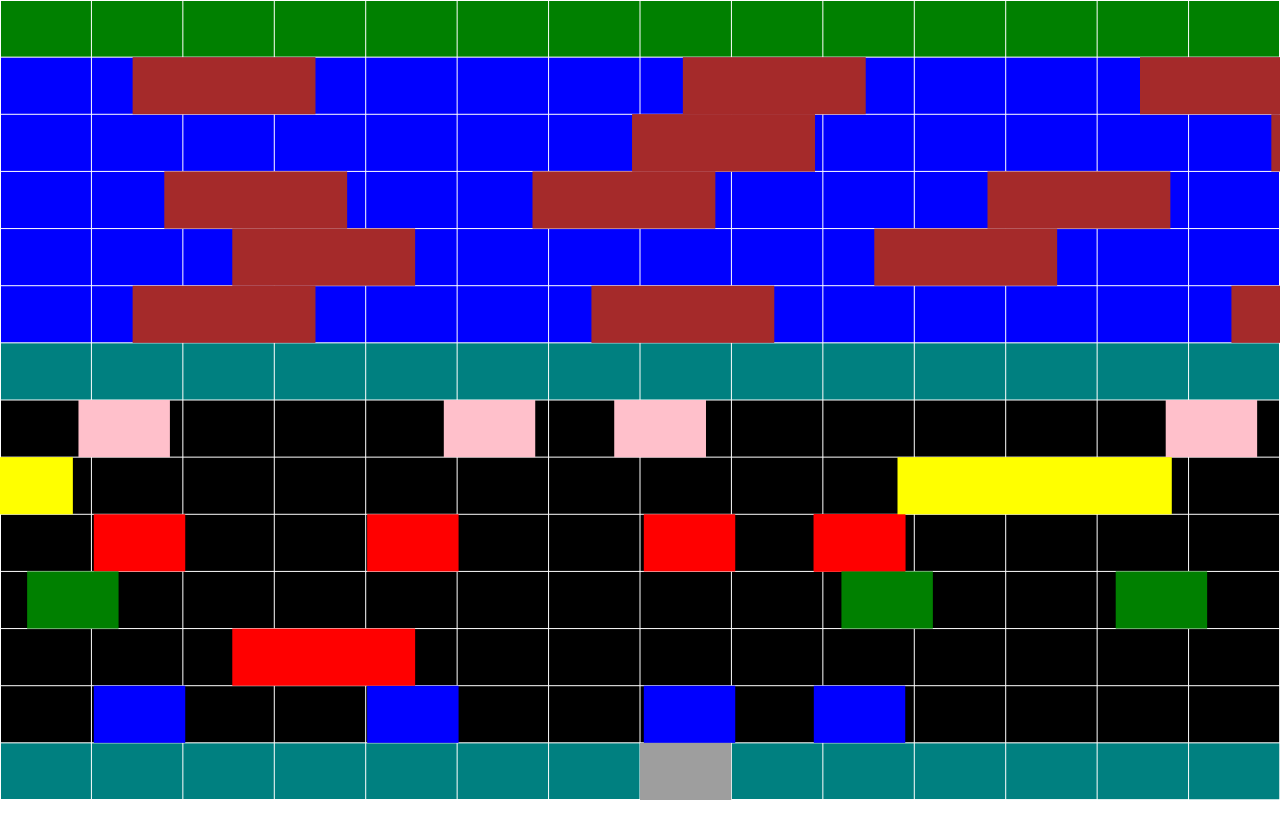
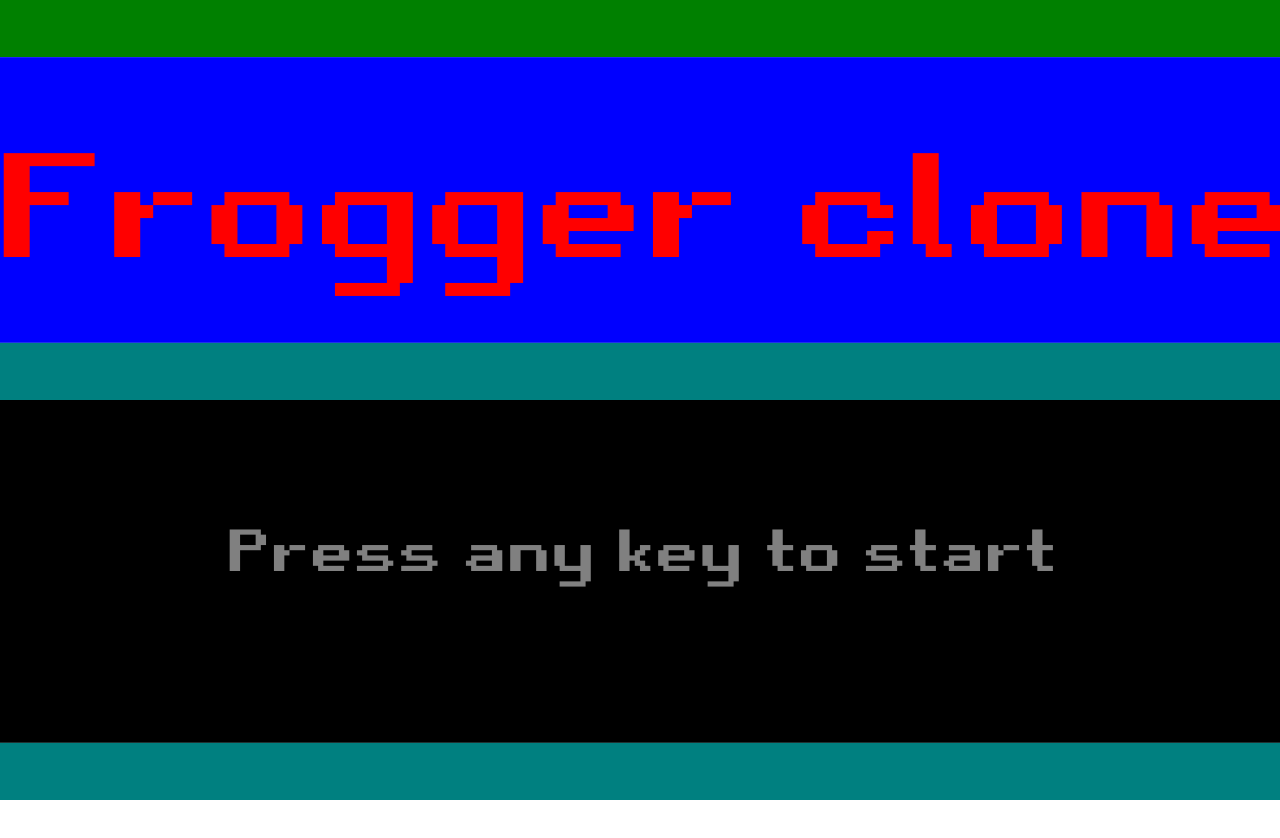
Before and after one commit to VirgoFrank/frogger, a plain HTML site: page index.html in a window 1280 px wide. Drawn offline with Linux system fonts and the light colour scheme.

Commit message:
add everything lol

```diff
--- a/frogger.js
+++ b/frogger.js
@@ -1,8 +1,9 @@
 var ctx = document.querySelector("canvas").getContext("2d");
+var canvas = document.createElement('canvas')
 var height = document.documentElement.clientHeight;
 var width = document.documentElement.clientWidth;
 let PlayerImg = new Image();
-PlayerImg.src = 'https://www.vhv.rs/dpng/d/615-6158217_8-bit-frog-frogger-hd-png-download.png';
+PlayerImg.src = 'images/frogger.png';
 var KeyPressed = false
 var inputTimeoutSet = false
 var CarMovingSpeed = 50
@@ -19,11 +20,15 @@ let colHeight = height/cols
 var playerPosY = height-colHeight;
 var playerPosX = rowWidth*7;
 var OnRaft = false;
+var inGame = false;
+var pause = false
+var timeStampBeforePause;
+var godMode = false
+var gameOver = false
 
 
 
-window.requestAnimationFrame(loop)
-
+function setInputListeners(){
     document.addEventListener("keydown", () =>{
 
         console.log(playerPosY)
@@ -49,6 +54,16 @@ document.addEventListener("keydown", () =>{
             KeyPressed = true;
             playerPosX -= rowWidth
         }
+        else if(event.keyCode === 80){
+            console.log(pause)
+            pause = !pause
+            if(!pause)
+                window.requestAnimationFrame(loop)
+        }
+        else if(event.keyCode === 79){
+           godMode = !godMode
+        }
+
 
         if(KeyPressed === true){
             setTimeout(() => {
@@ -56,9 +71,11 @@ document.addEventListener("keydown", () =>{
             }, 300);
         }
     })
+}
+
 
 class Obstacle{
-    constructor(x, y, w, h, speed, style, raft){
+    constructor(x, y, w, h, speed, style, raft, img){
         this.x = x
         this.y = y
         this.w = w
@@ -69,6 +86,8 @@ class Obstacle{
         this.startingY = y
         this.returning = false
         this.raft = raft
+        this.img = new Image()
+        this.img.src = img
     }
 
 
@@ -78,54 +97,56 @@ function initCars(){
 
     for (let i = 1; i < 7; i++) {
 
-        obstacles.push(new Obstacle(rowWidth*i*3, height-colHeight*5, rowWidth, colHeight, 200, "red"))
+        obstacles.push(new Obstacle(rowWidth*i*3, height-colHeight*5, rowWidth, colHeight, 200, "red", false, "images/car2.png"))
 
     }
-    obstacles.push(new Obstacle(-rowWidth*3, height-colHeight*5, rowWidth, colHeight, 200, "red"))
+    obstacles.push(new Obstacle(-rowWidth*3, height-colHeight*5, rowWidth, colHeight, 200, "red", false, 'images/car2.png' ))
 
     for (let i = 1; i < 5; i++) {
 
-        obstacles.push(new Obstacle(rowWidth*3*i , height-colHeight*2, rowWidth, colHeight, 200, "blue"))
+        obstacles.push(new Obstacle(rowWidth*3*i , height-colHeight*2, rowWidth, colHeight, 200, "blue", false, 'images/car1.png'))
 
     }
 
     for (let i = 1; i < 6; i++) {
 
-        obstacles.push(new Obstacle(rowWidth*4*i , height-colHeight*7, rowWidth, colHeight, 160, "pink"))
+        obstacles.push(new Obstacle(rowWidth*4*i , height-colHeight*7, rowWidth, colHeight, 160, "pink", false, 'images/car3.png'))
 
     }
-    obstacles.push(new Obstacle(-rowWidth*3 , height-colHeight*2, rowWidth, colHeight, 200, "blue"))
+    obstacles.push(new Obstacle(-rowWidth*3 , height-colHeight*2, rowWidth, colHeight, 200, "blue", false, 'images/car3.png'))
 
-    obstacles.push(new Obstacle(-rowWidth*4, height-colHeight*3, rowWidth*2, colHeight, 120, "red"))
-    obstacles.push(new Obstacle(rowWidth*8, height-colHeight*3, rowWidth*2, colHeight, 120, "red"))
-    obstacles.push(new Obstacle(rowWidth*8, height-colHeight*4, rowWidth, colHeight, 150, "green"))
-    obstacles.push(new Obstacle(rowWidth*4, height-colHeight*4, rowWidth, colHeight, 150, "green"))
-    obstacles.push(new Obstacle(rowWidth, height-colHeight*4, rowWidth, colHeight, 150, "green"))
-    obstacles.push(new Obstacle(rowWidth, height-colHeight*6, rowWidth*3, colHeight, -150, "yellow"))
-    obstacles.push(new Obstacle(rowWidth*6, height-colHeight*6, rowWidth*3, colHeight, -150, "yellow"))
+    obstacles.push(new Obstacle(-rowWidth*4, height-colHeight*3, rowWidth*2, colHeight, 120, "red", false, 'images/car5.png'))
+    obstacles.push(new Obstacle(rowWidth*8, height-colHeight*3, rowWidth*2, colHeight, 120, "red", false, 'images/car5.png'))
+    obstacles.push(new Obstacle(rowWidth*8, height-colHeight*4, rowWidth, colHeight, 150, "green", false, 'images/car7.png'))
+    obstacles.push(new Obstacle(rowWidth*4, height-colHeight*4, rowWidth, colHeight, 150, "green", false, 'images/car7.png'))
+    obstacles.push(new Obstacle(rowWidth, height-colHeight*4, rowWidth, colHeight, 150, "green", false, 'images/car7.png'))
+    obstacles.push(new Obstacle(rowWidth, height-colHeight*6, rowWidth*3, colHeight, -150, "yellow", false, 'images/car6.png'))
+    obstacles.push(new Obstacle(rowWidth*6, height-colHeight*6, rowWidth*3, colHeight, -150, "yellow", false, 'images/car6.png'))
 
-    obstacles.push(new Obstacle(rowWidth, height-colHeight*9, rowWidth*2, colHeight, 100, "brown", true))
-    obstacles.push(new Obstacle(rowWidth*8, height-colHeight*9, rowWidth*2, colHeight, 100, "brown", true))
-    obstacles.push(new Obstacle(rowWidth*-3, height-colHeight*9, rowWidth*2, colHeight, 100, "brown", true))
+    obstacles.push(new Obstacle(rowWidth, height-colHeight*9, rowWidth*2, colHeight, 100, "brown", true, "images/log.png"))
+    obstacles.push(new Obstacle(rowWidth*8, height-colHeight*9, rowWidth*2, colHeight, 100, "brown", true, "images/log.png"))
+    obstacles.push(new Obstacle(rowWidth*-3, height-colHeight*9, rowWidth*2, colHeight, 100, "brown", true, "images/log.png"))
 
-    obstacles.push(new Obstacle(rowWidth*3, height-colHeight*10, rowWidth*2, colHeight, 120, "brown", true))
-    obstacles.push(new Obstacle(rowWidth*-4, height-colHeight*10, rowWidth*2, colHeight, 120, "brown", true))
+    obstacles.push(new Obstacle(rowWidth*3, height-colHeight*10, rowWidth*2, colHeight, 120, "brown", true, "images/log.png"))
+    obstacles.push(new Obstacle(rowWidth*-4, height-colHeight*10, rowWidth*2, colHeight, 120, "brown", true, "images/log.png"))
 
-    obstacles.push(new Obstacle(rowWidth*3, height-colHeight*11, rowWidth*2, colHeight, -150, "brown", true))
-    obstacles.push(new Obstacle(rowWidth*-4, height-colHeight*11, rowWidth*2, colHeight, -150, "brown", true))
-    obstacles.push(new Obstacle(rowWidth*10, height-colHeight*11, rowWidth*2, colHeight, -150, "brown", true))
+    obstacles.push(new Obstacle(rowWidth*3, height-colHeight*11, rowWidth*2, colHeight, -150, "brown", true, "images/log.png"))
+    obstacles.push(new Obstacle(rowWidth*-4, height-colHeight*11, rowWidth*2, colHeight, -150, "brown", true, "images/log.png"))
+    obstacles.push(new Obstacle(rowWidth*10, height-colHeight*11, rowWidth*2, colHeight, -150, "brown", true, "images/log.png"))
 
-    obstacles.push(new Obstacle(rowWidth*5, height-colHeight*12, rowWidth*2, colHeight, -130, "brown", true))
-    obstacles.push(new Obstacle(rowWidth*-6, height-colHeight*12, rowWidth*2, colHeight, -130, "brown", true))
-    obstacles.push(new Obstacle(rowWidth*14, height-colHeight*12, rowWidth*2, colHeight, -130, "brown", true))
+    obstacles.push(new Obstacle(rowWidth*5, height-colHeight*12, rowWidth*2, colHeight, -130, "brown", true, "images/log.png"))
+    obstacles.push(new Obstacle(rowWidth*-6, height-colHeight*12, rowWidth*2, colHeight, -130, "brown", true, "images/log.png"))
+    obstacles.push(new Obstacle(rowWidth*14, height-colHeight*12, rowWidth*2, colHeight, -130, "brown", true, "images/log.png"))
 
-    obstacles.push(new Obstacle(rowWidth*7, height-colHeight*13, rowWidth*4, colHeight, 100, "brown", true))
-    obstacles.push(new Obstacle(rowWidth*-10, height-colHeight*13, rowWidth*2, colHeight, 100, "brown", true))
-    obstacles.push(new Obstacle(rowWidth*2, height-colHeight*13, rowWidth*2, colHeight, 100, "brown", true))
+    obstacles.push(new Obstacle(rowWidth*7, height-colHeight*13, rowWidth*4, colHeight, 100, "brown", true, "images/log.png"))
+    obstacles.push(new Obstacle(rowWidth*-10, height-colHeight*13, rowWidth*2, colHeight, 100, "brown", true, "images/log.png"))
+    obstacles.push(new Obstacle(rowWidth*2, height-colHeight*13, rowWidth*2, colHeight, 100, "brown", true, "images/log.png"))
 
 }
 
 function ResetPlayer(){
+    if(godMode)
+        return
     playerPosY = height-colHeight;
     playerPosX = rowWidth*7;
 }
@@ -142,7 +163,6 @@ function Update(deltaTime){
 
         if(((playerPosX > obstacle.x && playerPosX < obstacle.x + obstacle.w) ||(playerPosX + rowWidth > obstacle.x && playerPosX + rowWidth < obstacle.x + obstacle.w ))
         && (playerPosY >= obstacle.y-10 && playerPosY <= obstacle.y + obstacle.h-10) && !obstacle.raft){
-            console.log("col")
             ResetPlayer()
         }
         else if(((playerPosX > obstacle.x && playerPosX < obstacle.x + obstacle.w) ||(playerPosX + rowWidth > obstacle.x && playerPosX + rowWidth < obstacle.x + obstacle.w ))
@@ -150,8 +170,6 @@ function Update(deltaTime){
             playerPosX += (obstacle.speed*deltaTime)
             OnRaft = true
         }
-
-
 
         if((obstacle.x > width-10 ||obstacle.x + obstacle.w < 0) && !obstacle.returning){
             if(obstacle.speed < 0){
@@ -161,20 +179,14 @@ function Update(deltaTime){
                 obstacle.x = 0 - obstacle.w * 2;
 
             obstacle.returning = true
-            // obstacle.y = height-colHeight*3;
         }
-
-
 
         if(obstacle.x < width-10 && obstacle.x + obstacle.w > 0)
             obstacle.returning = false
     }
 
-    if(playerPosY < colHeight*1){
-        var r = confirm("You win");
-        if(r){
-            ResetPlayer()
-        }
+    if(playerPosY < colHeight){
+        gameOver = true
     }
 
     if((playerPosX > width-10 ||playerPosX < 0) || (playerPosY > height-10 ||playerPosY < 0)){
@@ -189,6 +201,39 @@ function Update(deltaTime){
 }
 
 function Draw(){
+    DrawMap()
+
+    // for (let i = 0; i < 14; i++) {
+    //     ctx.beginPath();
+    //     ctx.rect(0, 0, width, colHeight * (i+1));
+    //     ctx.strokeStyle = "white";
+    //     ctx.stroke();
+
+    //     ctx.beginPath();
+    //     ctx.rect(0, 0, rowWidth * (i+1) , height);
+    //     ctx.strokeStyle = "white";
+    //     ctx.stroke();
+
+    // }
+
+    for (let i = 0; i < obstacles.length; i++) {
+        const obstacle = obstacles[i];
+        ctx.fillStyle = obstacle.style
+        ctx.beginPath();
+        // ctx.fillRect(obstacle.x, obstacle.y, obstacle.w, obstacle.h);
+        ctx.drawImage(obstacle.img, obstacle.x, obstacle.y, obstacle.w, obstacle.h);
+
+    }
+
+    DrawPlayer()
+
+}
+
+function DrawPlayer(){
+    ctx.drawImage(PlayerImg, playerPosX, playerPosY, rowWidth, colHeight);
+}
+
+function DrawMap(){
     ctx.fillStyle = "white";
     ctx.fillRect(0, 0, width, height);
 
@@ -211,32 +256,26 @@ function Draw(){
     ctx.fillStyle = "teal"
     ctx.beginPath();
     ctx.fillRect(0, colHeight*13, width, colHeight);
-
-    for (let i = 0; i < 14; i++) {
-        ctx.beginPath();
-        ctx.rect(0, 0, width, colHeight * (i+1));
-        ctx.strokeStyle = "white";
-        ctx.stroke();
-
-        ctx.beginPath();
-        ctx.rect(0, 0, rowWidth * (i+1) , height);
-        ctx.strokeStyle = "white";
-        ctx.stroke();
-
 }
 
-    for (let i = 0; i < obstacles.length; i++) {
-        const obstacle = obstacles[i];
-        ctx.fillStyle = obstacle.style
-        ctx.beginPath();
-        ctx.fillRect(obstacle.x, obstacle.y, obstacle.w, obstacle.h);
+function loop(timeStamp){
+    if(pause){
+        console.log("pause time stamp", timeStamp)
+        timeStampBeforePause = timeStamp
+        return
     }
+    if(timeStampBeforePause != 0 && timeStampBeforePause != null && timeStampBeforePause != undefined)
+    {
+        console.log("time stamps",timeStampBeforePause, timeStamp)
 
+        timeStamp = timeStampBeforePause
+        console.log("time stamps after",timeStampBeforePause, timeStamp)
+        timeStampBeforePause = 0
     }
-
-
-function loop(timeStamp){
-    window.requestAnimationFrame(loop);
+    if(gameOver){
+        Menu("YOU WIN", "Press any key to restart")
+        return
+    }
 
     height = document.documentElement.clientHeight;
     width = document.documentElement.clientWidth;
@@ -248,7 +287,70 @@ function loop(timeStamp){
     ctx.canvas.width  = width;
     Update(secondsPassed)
     Draw()
-    ctx.drawImage(PlayerImg, playerPosX, playerPosY, rowWidth, colHeight);
+    window.requestAnimationFrame(loop);
+}
+
+function ResetGame(){
+    godMode = false
+    ResetPlayer()
+    obstacles = []
+    initCars()
+}
+
+function Menu(title, Bottom_text){
+
+
+
+    var alpha = 1.0
+    var up = false
+
+    interval = setInterval(function () {
+    ctx.canvas.width  = width;
+    height = document.documentElement.clientHeight;
+    width = document.documentElement.clientWidth;
+    ctx.canvas.height = height;
+    ctx.canvas.width  = width;
+
+    DrawMap()
+    ctx.font = colHeight*2.5 + "px Retro"
+    ctx.fillStyle = "red";
+    ctx.textAlign = "center"
+    ctx.fillText(title, width/2, colHeight*4.5)
+
+    ctx.fillStyle = "rgba(255, 255, 255, " + alpha + ")";
+    ctx.font = colHeight + "px Retro";
+    ctx.fillText(Bottom_text, width/2, colHeight*10)
+    if (alpha < 0 && !up) {
+        up = true
+    }
+    else if(alpha > 0.9 && up){
+        up = false
+    }
+    if(up)
+        alpha = alpha + 0.1;
+    else
+        alpha = alpha - 0.1;
+    }, 80);
+
+    document.addEventListener("keydown", () =>{
+
+
+        if(gameOver){
+            gameOver = false
+            clearInterval(interval)
+            ResetGame()
+            window.requestAnimationFrame(loop)
 
         }
+        if(inGame)
+            return
+        clearInterval(interval)
         initCars()
+        setInputListeners()
+        inGame = true
+        window.requestAnimationFrame(loop)
+
+    })
+}
+
+Menu("Frogger clone", "Press any key to start")
```
Also changed, not shown: index.html (+5 -2 lines), Retro Gaming.ttf (added), images/car1.png (added), images/car2.png (added), images/car3.png (added), images/car4.png (added), images/car5.png (added), images/car6.png (added), images/car7.png (added), images/frogger.png (added), images/log.png (added). Lines whose indentation alone changed are shown as unchanged.
